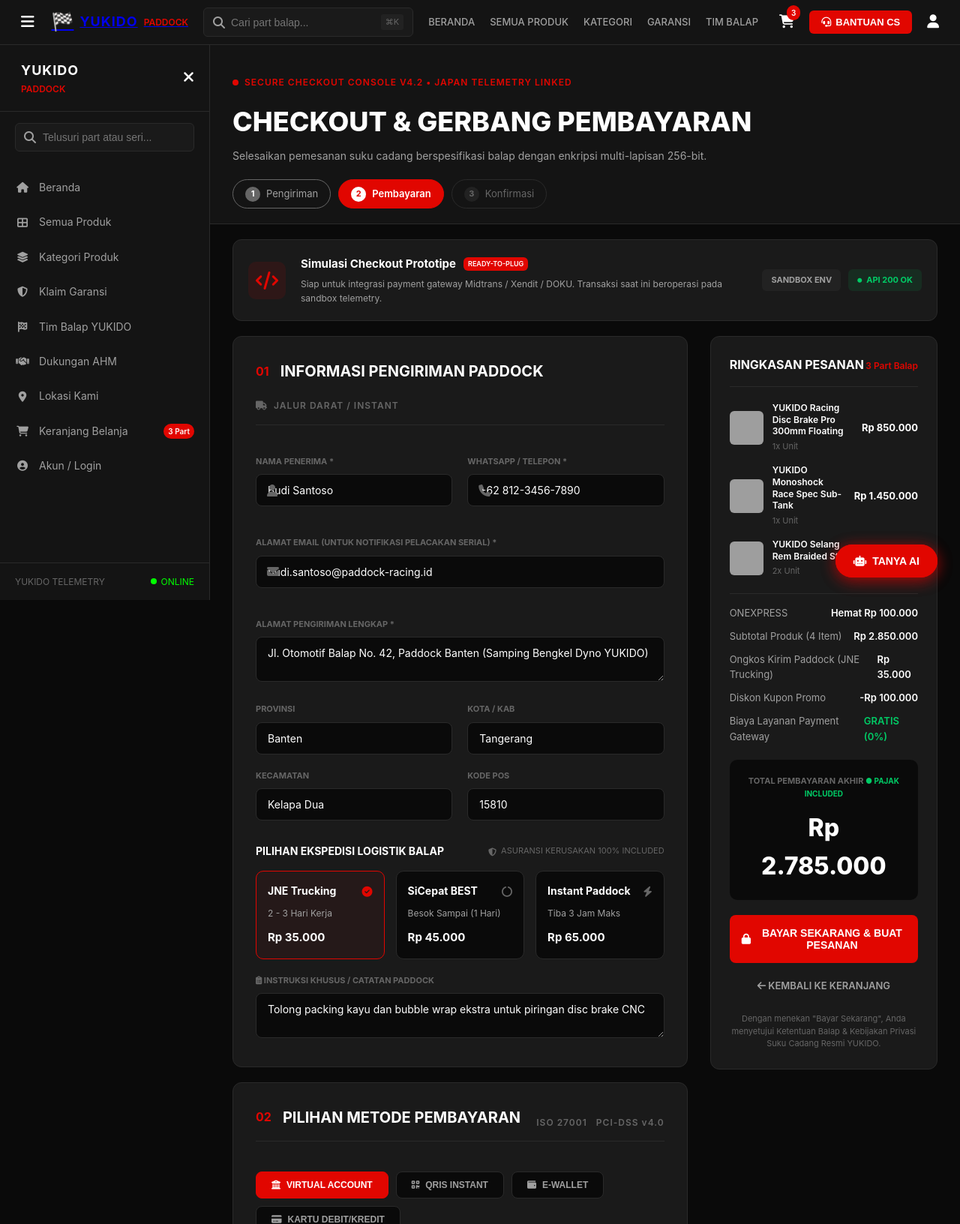
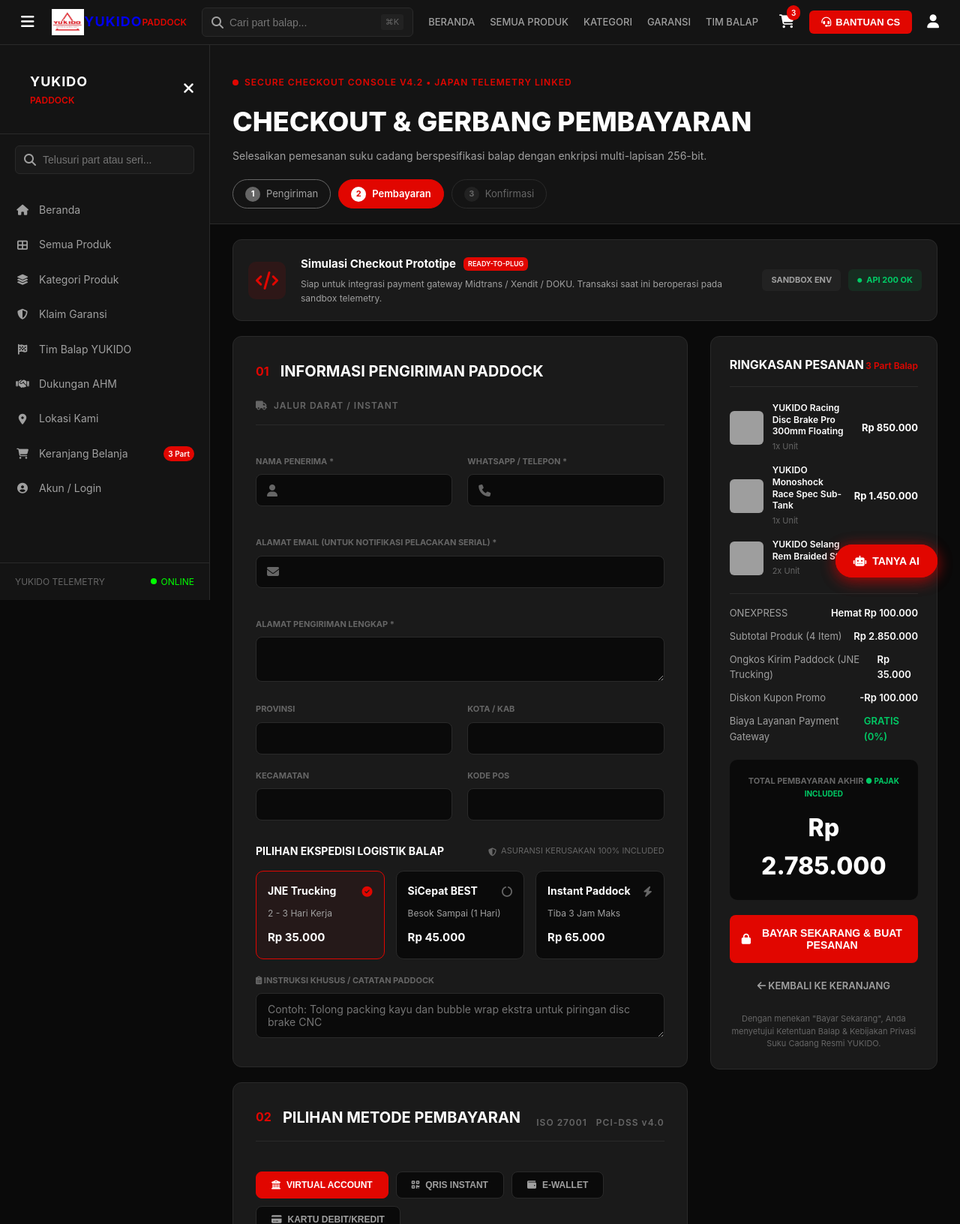
Before and after one commit to nurkumada/yukido-motorsport, a PHP site: page /checkout.html in a window 1280 px wide. Shown: the top 1632 px of the page at 75% size. Run offline with PHP 8.4, Linux system fonts and the light colour scheme; grey boxes are pictures that could not be loaded.

Commit message:
Add files via upload

```diff
--- a/frontend/checkout.html
+++ b/frontend/checkout.html
@@ -12,11 +12,12 @@
     <nav class="top-nav">
         <div class="nav-left">
             <button class="menu-toggle" id="menuToggle"><i class="fas fa-bars"></i></button>
-            <a href="index.html" class="logo">
-                <span class="logo-icon">🏁</span>
-                <span class="logo-text">YUKIDO</span>
-                <span class="logo-sub">PADDOCK</span>
-            </a>
+        <a href="index.html" class="logo">
+            <img src="images/logo-yukido.jpg" alt="YUKIDO Motorsport Logo" class="logo-img">
+            <span class="logo-icon"></span>
+            <span class="logo-text">YUKIDO</span>
+            <span class="logo-sub">PADDOCK</span>
+        </a>
         </div>
         <div class="nav-center">
             <div class="search-bar">
@@ -123,24 +124,24 @@
                     <div class="form-grid">
                         <div class="form-group">
                             <label>NAMA PENERIMA *</label>
-                            <div class="input-icon"><i class="fas fa-user"></i><input type="text" value="Budi Santoso"></div>
+                            <div class="input-icon"><i class="fas fa-user"></i><input type="text" value=></div>
                         </div>
                         <div class="form-group">
                             <label>WHATSAPP / TELEPON *</label>
-                            <div class="input-icon"><i class="fas fa-phone"></i><input type="text" value="+62 812-3456-7890"></div>
+                            <div class="input-icon"><i class="fas fa-phone"></i><input type="text" value=></div>
                         </div>
                         <div class="form-group full-width">
                             <label>ALAMAT EMAIL (UNTUK NOTIFIKASI PELACAKAN SERIAL) *</label>
-                            <div class="input-icon"><i class="fas fa-envelope"></i><input type="email" value="budi.santoso@paddock-racing.id"></div>
+                            <div class="input-icon"><i class="fas fa-envelope"></i><input type="email" value=></div>
                         </div>
                         <div class="form-group full-width">
                             <label>ALAMAT PENGIRIMAN LENGKAP *</label>
-                            <textarea rows="2">Jl. Otomotif Balap No. 42, Paddock Banten (Samping Bengkel Dyno YUKIDO)</textarea>
+                            <textarea rows="2"></textarea>
                         </div>
-                        <div class="form-group"><label>PROVINSI</label><input type="text" value="Banten" readonly></div>
-                        <div class="form-group"><label>KOTA / KAB</label><input type="text" value="Tangerang" readonly></div>
-                        <div class="form-group"><label>KECAMATAN</label><input type="text" value="Kelapa Dua" readonly></div>
-                        <div class="form-group"><label>KODE POS</label><input type="text" value="15810" readonly></div>
+                        <div class="form-group"><label>PROVINSI</label><input type="text" value= ></div>
+                        <div class="form-group"><label>KOTA / KAB</label><input type="text" value= ></div>
+                        <div class="form-group"><label>KECAMATAN</label><input type="text" value= ></div>
+                        <div class="form-group"><label>KODE POS</label><input type="text" value= ></div>
                     </div>
 
                     <div class="shipping-options">
@@ -178,7 +179,7 @@
 
                     <div class="form-group full-width" style="margin-top:20px;">
                         <label><i class="fas fa-clipboard-list"></i> INSTRUKSI KHUSUS / CATATAN PADDOCK</label>
-                        <textarea rows="2" placeholder="Contoh: Tolong packing kayu dan bubble wrap ekstra untuk piringan disc brake CNC">Tolong packing kayu dan bubble wrap ekstra untuk piringan disc brake CNC</textarea>
+                        <textarea rows="2" placeholder="Contoh: Tolong packing kayu dan bubble wrap ekstra untuk piringan disc brake CNC"></textarea>
                     </div>
                 </section>
 
@@ -368,7 +369,7 @@
                         <h4>PADDOCK & WORKSHOP</h4>
                         <ul>
                             <li>Grand Paddock PT YUKIDO POWER TEKNIK</li>
-                            <li>Kawasan Industri, Serang, Banten</li>
+                            <li>Caringin, Kec. Legok, Kab. Tangerang, Banten</li>
                             <li>Senin - Sabtu: 08:00 - 19:00 WIB</li>
                             <li class="phone">Hotline: +62 21 5599-AUTO</li>
                         </ul>
--- a/frontend/css/style.css
+++ b/frontend/css/style.css
@@ -2851,3 +2851,26 @@
         height: 400px;
     }
 }
+
+/* === Styling Logo JPG === */
+.logo {
+    display: flex;
+    align-items: center;
+    text-decoration: none;
+    gap: 0;
+}
+
+.logo-img {
+    height: 35px; /* Ukuran logo di navbar atas */
+    width: auto;
+    object-fit: contain;
+}
+
+/* Logo di Sidebar (lebih besar) */
+.sidebar .logo {
+    padding: 15px 20px;
+}
+
+.sidebar .logo-img {
+    height: 45px;
+}
```
Also changed, not shown: frontend/dukungan-ahm.html (+6 -1 lines), frontend/garansi.html (+7 -6 lines), frontend/index.html (+11 -10 lines), frontend/kategori-produk.html (+7 -6 lines), frontend/keranjang.html (+7 -6 lines), frontend/konfirmasi.html (+6 -1 lines), frontend/login.html (+6 -1 lines), frontend/lokasi.html (+8 -6 lines), frontend/produk.html (+6 -4 lines), frontend/tim-balap.html (+7 -5 lines), frontend/images/logo-yukido.jpg (added).
